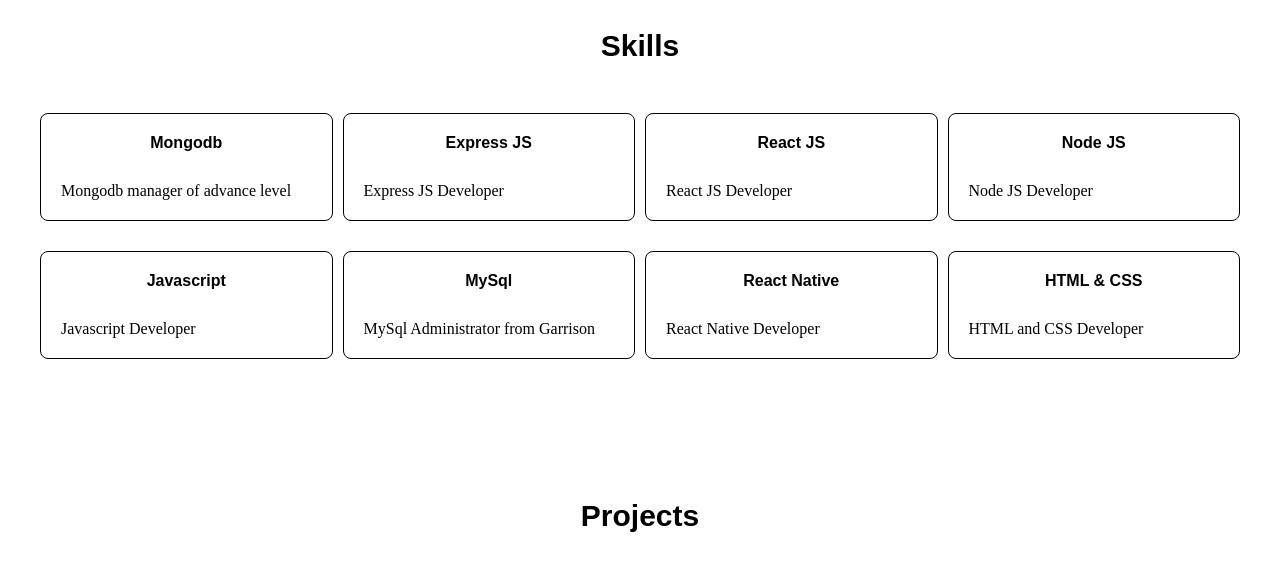
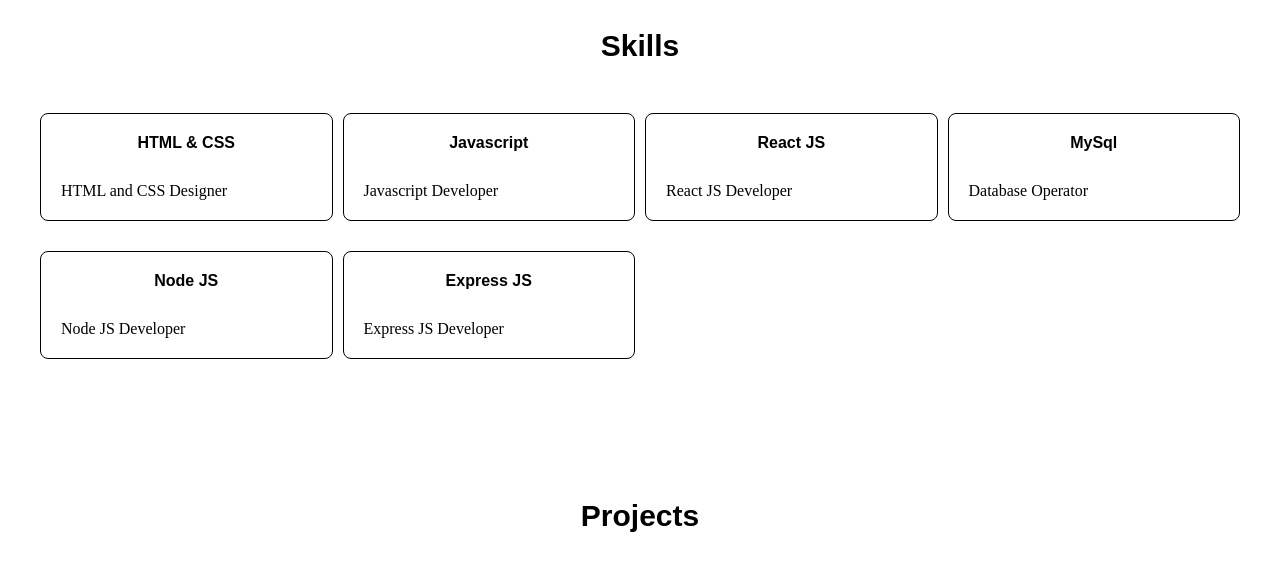
Before and after one commit to Saqib7865-dev/Digital-Empowerment-Pakistan, a plain HTML site: page index.html in a window 1280 px wide. Shown: the part 820-1400 px from the top of the page. Drawn offline with Linux system fonts and the light colour scheme.

Commit message:
Modified skills section

```diff
--- a/index.html
+++ b/index.html
@@ -57,15 +57,15 @@
         <div class="container">
           <div class="card">
             <div class="content">
-              <h4>Mongodb</h4>
-              <p>Mongodb manager of advance level</p>
+              <h4>HTML & CSS</h4>
+              <p>HTML and CSS Designer</p>
               <div class="level"></div>
             </div>
           </div>
           <div class="card">
             <div class="content">
-              <h4>Express JS</h4>
-              <p>Express JS Developer</p>
+              <h4>Javascript</h4>
+              <p>Javascript Developer</p>
               <div class="level"></div>
             </div>
           </div>
@@ -78,6 +78,13 @@
           </div>
           <div class="card">
             <div class="content">
+              <h4>MySql</h4>
+              <p>Database Operator</p>
+              <div class="level"></div>
+            </div>
+          </div>
+          <div class="card">
+            <div class="content">
               <h4>Node JS</h4>
               <p>Node JS Developer</p>
               <div class="level"></div>
@@ -85,29 +92,8 @@
           </div>
           <div class="card">
             <div class="content">
-              <h4>Javascript</h4>
-              <p>Javascript Developer</p>
-              <div class="level"></div>
-            </div>
-          </div>
-          <div class="card">
-            <div class="content">
-              <h4>MySql</h4>
-              <p>MySql Administrator from Garrison</p>
-              <div class="level"></div>
-            </div>
-          </div>
-          <div class="card">
-            <div class="content">
-              <h4>React Native</h4>
-              <p>React Native Developer</p>
-              <div class="level"></div>
-            </div>
-          </div>
-          <div class="card">
-            <div class="content">
-              <h4>HTML & CSS</h4>
-              <p>HTML and CSS Developer</p>
+              <h4>Express JS</h4>
+              <p>Express JS Developer</p>
               <div class="level"></div>
             </div>
           </div>
```
